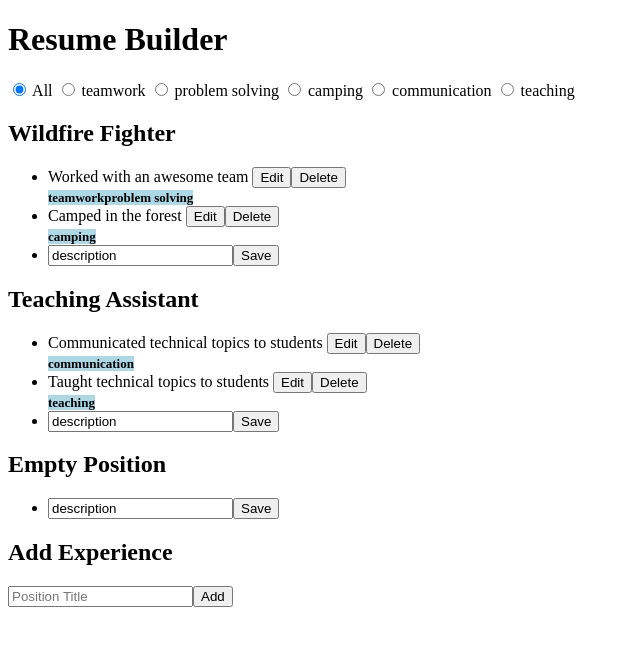
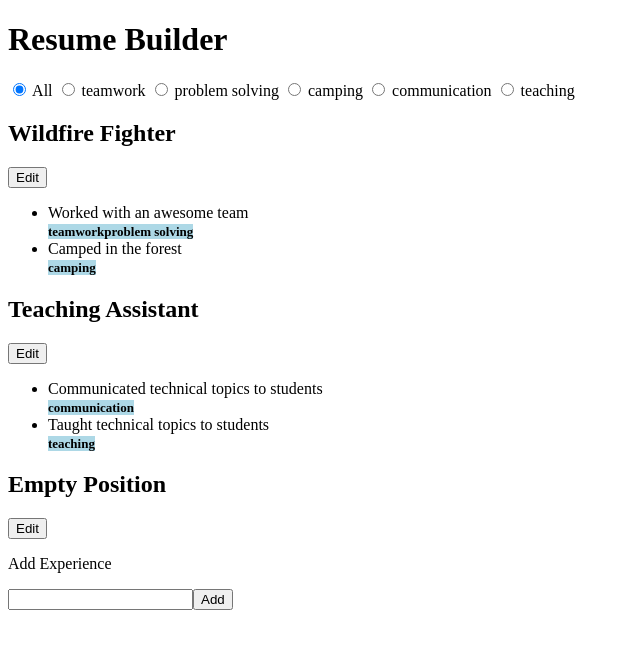
Before and after one commit to jasonTheDev/resume-builder, an Angular app: page / in a window 1280 px wide. Shown: the top 648 px of the page, without its empty margins (0-640 px from the left). Built offline with nearby package versions, Linux system fonts and the light colour scheme.

Commit message:
Add form control

```diff
--- a/src/app/bullet-point/bullet-point.component.html
+++ b/src/app/bullet-point/bullet-point.component.html
@@ -1,24 +1,21 @@
 <li>
-<!-- If in view mode -->
+<!-- View mode -->
 @if (!editable) {
   {{ bulletPoint.description }}
-  <button (click)="editable = !editable">Edit</button>
-  <button (click)="remove.emit()">Delete</button>
   <br>
   @for (tag of bulletPoint.applicableTags; track tag) {
     <span>{{tag}}</span>
   }
 }
 
-<!-- If in edit mode -->
+<!-- Edit mode -->
 @if (editable) {
   <input
     placeholder="edit experience"
     [value]="bulletPoint.description"
     #editedBullet
-    (keyup.enter)="saveBullet(editedBullet.value)" />
-  <button (click)="editable = !editable">Cancel</button>
-  <button (click)="saveBullet(editedBullet.value)">Save</button>
+    (keyup)="saveBullet(editedBullet.value)" />
+  <button (click)="remove.emit()">Delete</button>
   <br>
   @for (tag of bulletPoint.applicableTags; track tag) {
     <span>{{tag}}</span>
@@ -28,5 +25,6 @@
     placeholder="add skill"
     #newTag />
   <button (click)="addTag(newTag.value)">Add</button>
+  <br>
 }
 </li>
--- a/src/app/bullet-point/bullet-point.component.ts
+++ b/src/app/bullet-point/bullet-point.component.ts
@@ -1,4 +1,4 @@
-import { Component, EventEmitter, Input, Output } from '@angular/core';
+import { Component, EventEmitter, Input, Output, } from '@angular/core';
 import { BulletPoint } from '../BulletPoint.interface';
 
 @Component({
@@ -10,14 +10,12 @@ import { BulletPoint } from '../BulletPoint.interface';
 })
 export class BulletPointComponent {
 
-  editable: boolean = false;
-
   @Input() bulletPoint!: BulletPoint;
+  @Input() editable!: boolean;
   @Output() remove = new EventEmitter<BulletPoint>();
 
   saveBullet(description: string): void {
     if (!description) return;
-    this.editable = false;
     this.bulletPoint.description = description;
   }
 
--- a/src/app/experience-list/experience-list.component.html
+++ b/src/app/experience-list/experience-list.component.html
@@ -19,8 +19,8 @@
 </section>
 <section>
   <form>
-    <h2>Add Experience</h2>
-    <input type="text" placeholder="Position Title" #newExperience>
-    <button type="button" (click)="saveExperience(newExperience.value)">Add</button>
+    <p>Add Experience</p>
+    <input type="text" [formControl]="experienceControl" #newExperience>
+    <button type="button" (click)="addExperience(newExperience.value)">Add</button>
   </form>
 </section>
--- a/src/app/experience-list/experience-list.component.ts
+++ b/src/app/experience-list/experience-list.component.ts
@@ -18,6 +18,7 @@ export class ExperienceListComponent {
   uniqueTags: string[] = [];
   experienceService: ExperienceService = inject(ExperienceService);
   filterControl = new FormControl('all');
+  experienceControl = new FormControl('');
 
   constructor() {
     this.experiences = this.experienceService.getAllExperiences();
@@ -48,14 +49,13 @@ export class ExperienceListComponent {
     }
   }
 
-  saveExperience(positionTitle:string): void {
+  addExperience(positionTitle:string): void {
     const experience: Experience = {
       position: positionTitle,
       bulletPoints: []
     }
     this.experiences.push(experience);
-    // this.filterExperiences();
-    console.log(`Added ${positionTitle}`)
+    this.experienceControl.setValue('');
   }
 
   getUniqueTags(): string[] {
--- a/src/app/experience/experience.component.html
+++ b/src/app/experience/experience.component.html
@@ -1,14 +1,31 @@
 <h2>{{ experience.position }}</h2>
+
+<!-- View mode -->
+@if (!editable) {
+  <button (click)="editable = !editable">Edit</button>
+}
+
+<!-- Always -->
 <ul>
 @for (bulletPoint of experience.bulletPoints; track bulletPoint.description) {
-    <app-bullet-point (remove)="remove(bulletPoint)" [bulletPoint]="bulletPoint"></app-bullet-point>
+    <app-bullet-point
+      (remove)="remove(bulletPoint)"
+      [bulletPoint]="bulletPoint"
+      [editable]="editable">
+    </app-bullet-point>
 }
-  <li>
-    <input
-      placeholder="Add Bullet"
-      value="description"
-      #newBullet
-      (keyup.enter)="addBullet(newBullet.value)" />
-      <button (click)="addBullet(newBullet.value)">Save</button>
-  </li>
+
+<!-- Edit mode -->
+@if (editable) {
+  <p>Add a new bullet</p>
+  <input
+    placeholder="Add Bullet"
+    value=""
+    #newBullet
+    (keyup.enter)="addBullet(newBullet.value)" />
+  <button (click)="addBullet(newBullet.value)">Save</button>
+  <br>
+  <br>
+  <button (click)="editable = !editable">Done</button>
+}
 </ul>
--- a/src/app/experience/experience.component.ts
+++ b/src/app/experience/experience.component.ts
@@ -2,6 +2,7 @@ import { Component, Input } from '@angular/core';
 import { BulletPointComponent } from '../bullet-point/bullet-point.component';
 import { Experience } from '../Experience.interface';
 import { BulletPoint } from '../BulletPoint.interface';
+import { FormControl } from '@angular/forms';
 
 @Component({
   selector: 'app-experience',
@@ -11,6 +12,9 @@ import { BulletPoint } from '../BulletPoint.interface';
   styleUrl: './experience.component.css'
 })
 export class ExperienceComponent {
+
+  editable: boolean = false;
+  experienceControl = new FormControl('');
 
   @Input() experience!: Experience;
 
@@ -25,4 +29,9 @@ export class ExperienceComponent {
     }
     this.experience.bulletPoints.push(bullet);
   }
+
+  negateEditable(): void {
+    this.editable = !this.editable;
+    console.log(`Editable is ${this.editable}`)
+  }
 }
```
